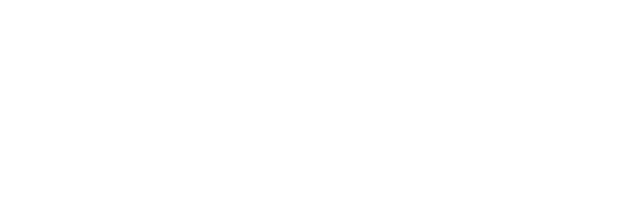
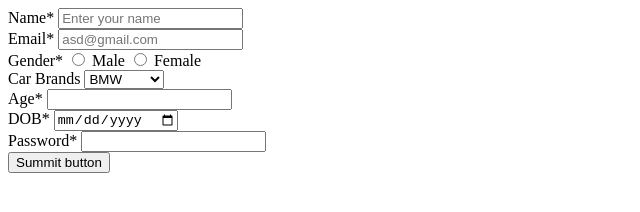
Before and after one commit to acciojob/signup-form-car-sahajamal45, a website: page main.html in a window 1280 px wide. Shown: the whole page, without its empty margins (0-640 px from the left). Drawn offline with Linux system fonts and the light colour scheme.

Commit message:
created a submission

```diff
--- a/main.html
+++ b/main.html
@@ -8,6 +8,46 @@
 
 <body>
 	<!-- the entire body must be written by student -->
+	<form>
+		<div>
+<label for="name">Name*</label>
+<input type="text" id="name" placeholder="Enter your name" required>
+	</div>
+	<div>
+		<label for="email">Email*</label>
+		<input type="email" id="email" placeholder="asd@gmail.com" required>
+	</div>
+	<div>
+		<label for="gender">Gender*</label>
+		<input type="radio" id="gender" name="gender" value="male"/> Male
+<input type="radio" id="gender" name="gender" value="female"/> Female
+	</div>
+	<div>
+		<label for="option"> Car Brands</label>
+		<select>
+			<option>BMW</option>
+			<option>Audi</option>
+			<option>Mercesez</option>
+		</select>
+	</div>
+	<div>
+		<label for="age">Age*</label>
+		<input type="number" required>
+	</div>
+	<div>
+		<label for="dob" >DOB*</label>
+		<input type="date" id=dop required>
+	</div>
+	<div>
+		<label for="password">Password*</label>
+		<input type="password" id="password" required>
+	</div>
+	<div>
+		<button  for="summit">Summit button</button>
+	</div>
+
+
+	</form>
     <script type="text/javascript" src="./script.js">
 </script>
 
```
